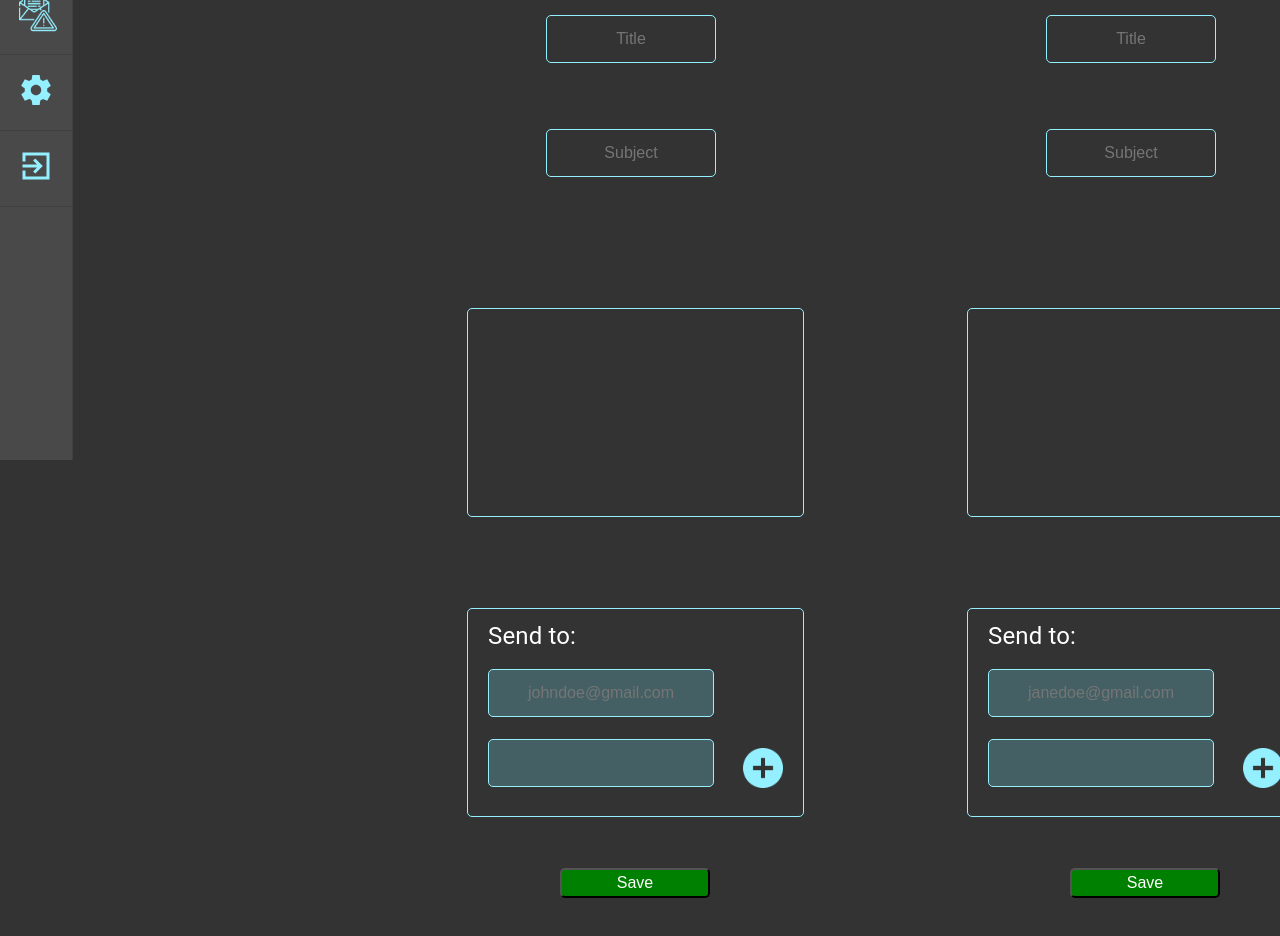
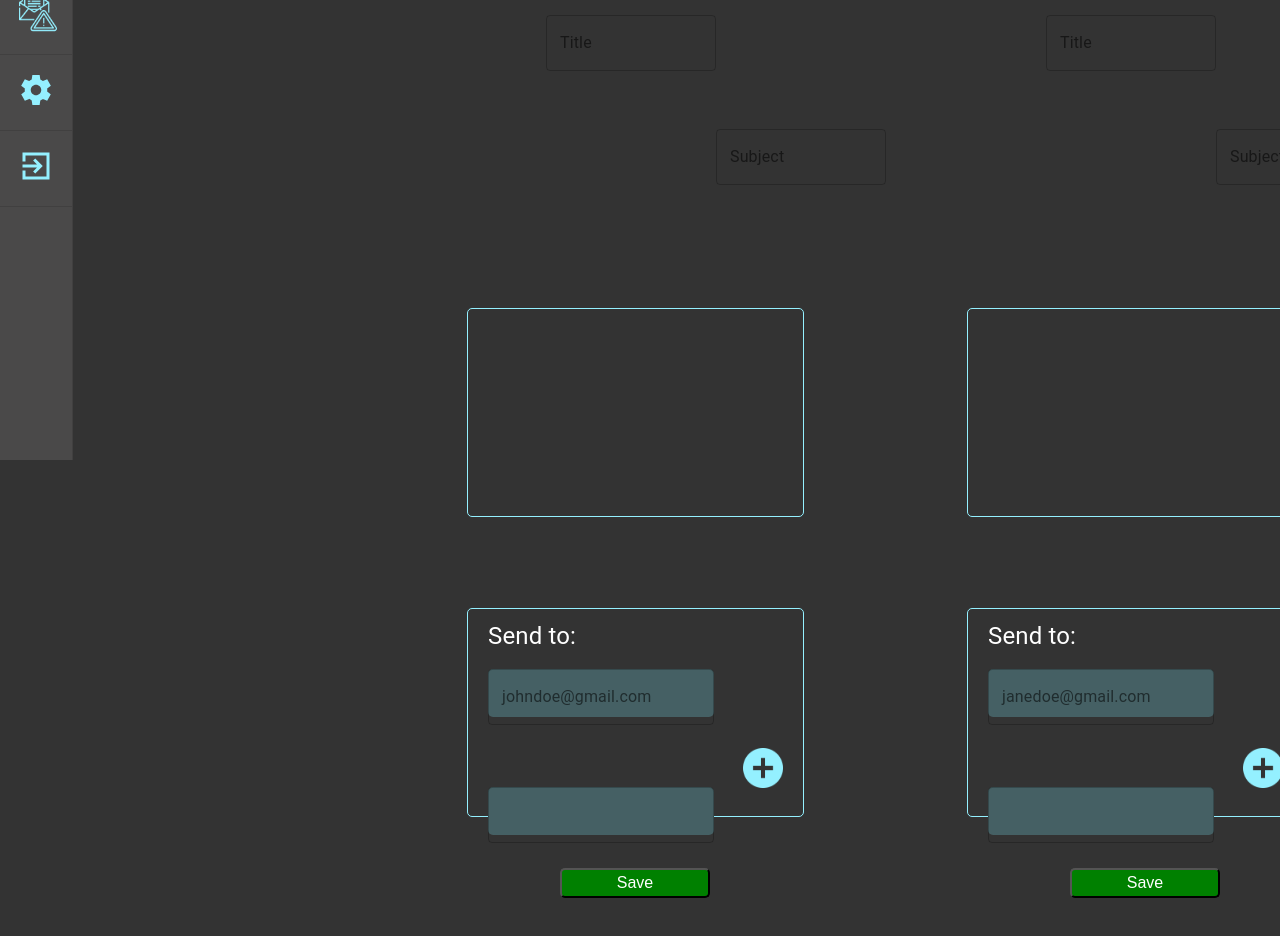
Before and after one commit to TechniekCollegeRotterdam/anonymous-mail-frontend, a React (Create React App) app: page /autoreplies in a window 1280 px wide. Shown: the part 340-1276 px from the top of the page. Built offline with nearby package versions, Linux system fonts and the light colour scheme.

Commit message:
Update AutoReplies.js

```diff
--- a/src/component/automap/AutoReplies.js
+++ b/src/component/automap/AutoReplies.js
@@ -67,26 +67,39 @@ function AutoReplies(props) {
         <NavDrawer>
             <h2 className="overview">Auto replies</h2>
             <div className={clsx(classes.container)}>
+                <form noValidate autoComplete="off">
                 <div className="auto-btns">
-                    <input className="auto-title" placeholder="Title"/>
-                    <input className="auto-subject" placeholder="Subject"/>
+                    <TextField className="auto-title" type="text" id="outlined-basic" label="Title"
+                               variant="outlined"
+                    />
+                    <TextField className="auto-subject" type="text" id="outlined-basic" label="Subject"
+                               variant="outlined"
+                    />
                     <div className="auto-body"></div>
                     <div className="send-to">
                         <span>Send to:</span>
-                        <input type="text" placeholder="johndoe@gmail.com" className="ex-mail"/>
-                        <input type="text" className="ex-mail-1-2"/>
+                        <TextField className="ex-mail" type="text" id="outlined-basic" label="johndoe@gmail.com"
+                                   variant="outlined"
+                        />
+                        <TextField className="ex-mail-1-2" type="text" id="outlined-basic" variant="outlined"/>
                         <img className= "plusicon-auto-add" alt="plus icon" src={plus} />
                     </div>
                     <button className="auto-save-btn">Save</button>
                     </div>
                     <div className="auto-btns-2">
-                    <input className="auto-title" placeholder="Title"/>
-                    <input className="auto-subject" placeholder="Subject"/>
+                        <TextField className="auto-title" type="text" id="outlined-basic" label="Title"
+                                   variant="outlined"
+                        />
+                        <TextField className="auto-subject" type="text" id="outlined-basic" label="Subject"
+                                   variant="outlined"
+                        />
                         <div className="auto-body-2"></div>
                         <div className="send-to-2">
                             <span>Send to:</span>
-                        <input type="text" placeholder="janedoe@gmail.com" className="ex-mail-2"/>
-                        <input type="text" className="ex-mail-2-2"/>
+                            <TextField className="ex-mail-2" type="text" id="outlined-basic" label="janedoe@gmail.com"
+                                       variant="outlined"
+                            />
+                            <TextField className="ex-mail-2-2" type="text" id="outlined-basic" variant="outlined"/>
                             <img className= "plusicon-auto-add-2" alt="plus icon" src={plus} />
                         </div>
                         <button className="auto-save-btn-2">Save</button>
@@ -97,6 +110,7 @@ function AutoReplies(props) {
                     >
                         <img className={clsx(classes.plusicon)} alt="plus icon" src={plus} />
                     </Modal>
+                </form>
             </div>
         </NavDrawer>
     );
```
Lines whose indentation alone changed are shown as unchanged.
